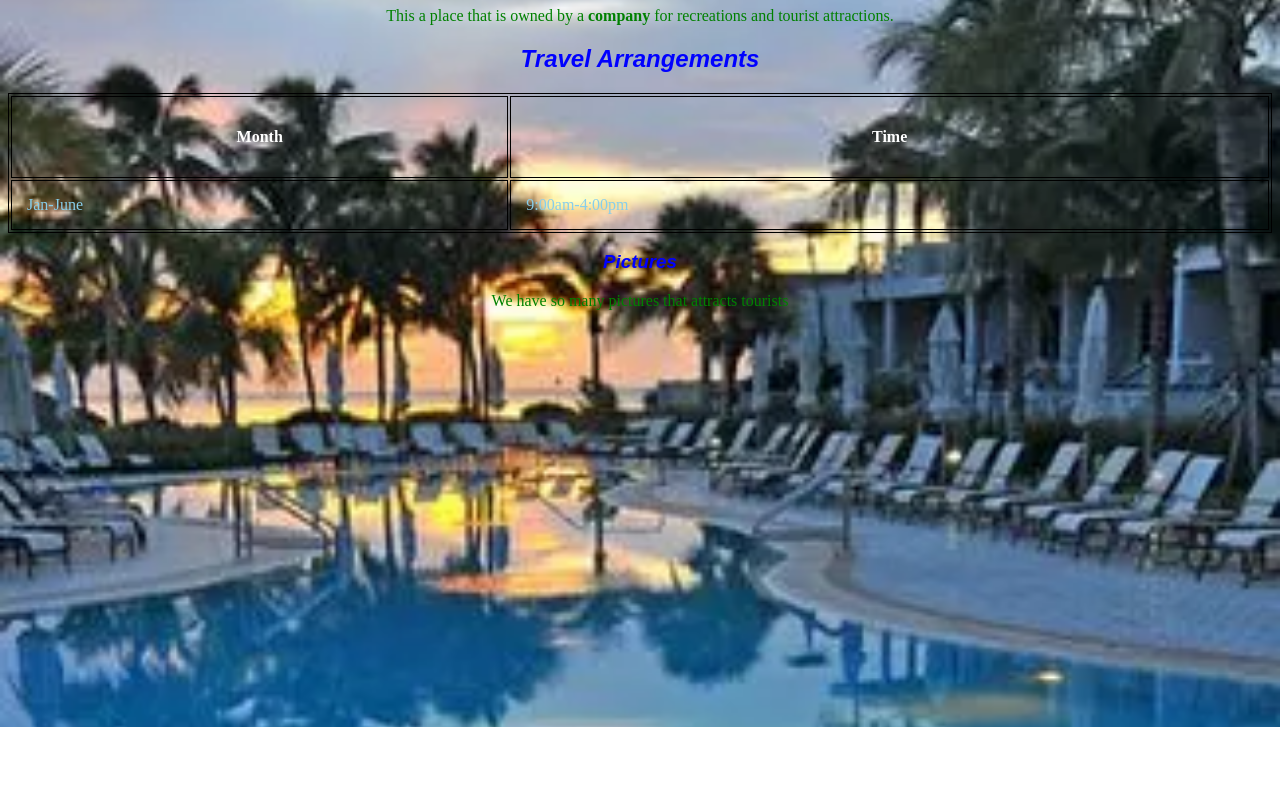
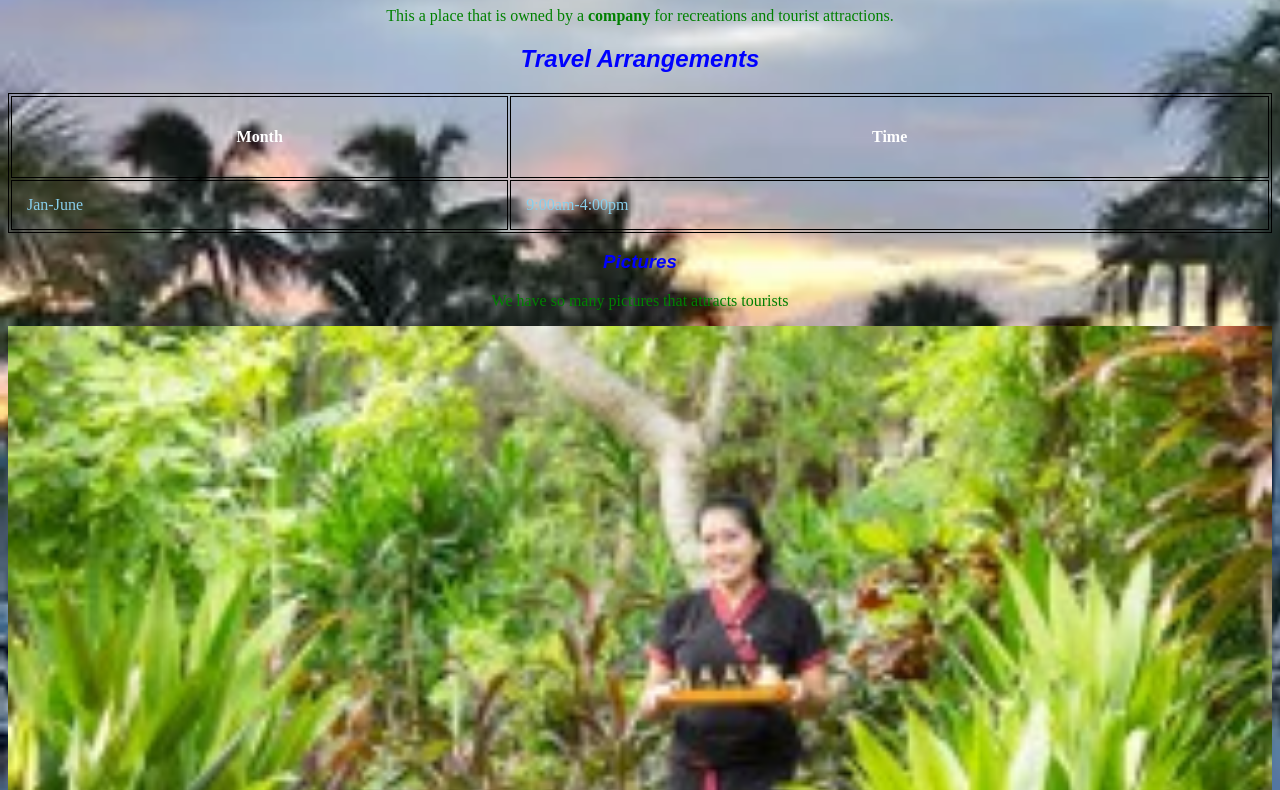
Before and after one commit to Beryle4155/Private-Island, a plain HTML site: page index.html in a window 1280 px wide. Shown: the part 73-863 px from the top of the page. Before the commit the page ends 800 px from the top, so only its background shows below. Drawn offline with Linux system fonts and the light colour scheme.

Commit message:
Added a picture

```diff
--- a/index.html
+++ b/index.html
@@ -1,5 +1,6 @@
 <!DOCTYPE html>
 <html lang="en">
+
 <head>
   <meta charset="UTF-8">
   <meta name="viewport" content="width=device-width, initial-scale=1.0">
@@ -7,6 +8,7 @@
   <title>Private Island</title>
   <link href="css/styles.css" rel="stylesheet">
 </head>
+
 <body>
   <h1>Island Resort</h1>
   <p>This a place that is owned by a <strong>company</strong> for recreations and tourist attractions. </p>
@@ -22,5 +24,8 @@
   </table>
   <h3>Pictures</h3>
   <p>We have so many pictures that attracts tourists</p>
+  <p> <img src="assets/006-Kuramathi_Jan2013_Spa_4136-250x167.jpg" alt="A photo of a resort" width="100%"> </p>
+
 </body>
+
 </html>
```
Also changed, not shown: image/006-Kuramathi_Jan2013_Spa_4136-250x167 (1).jpg (deleted). Lines whose indentation alone changed are shown as unchanged.
